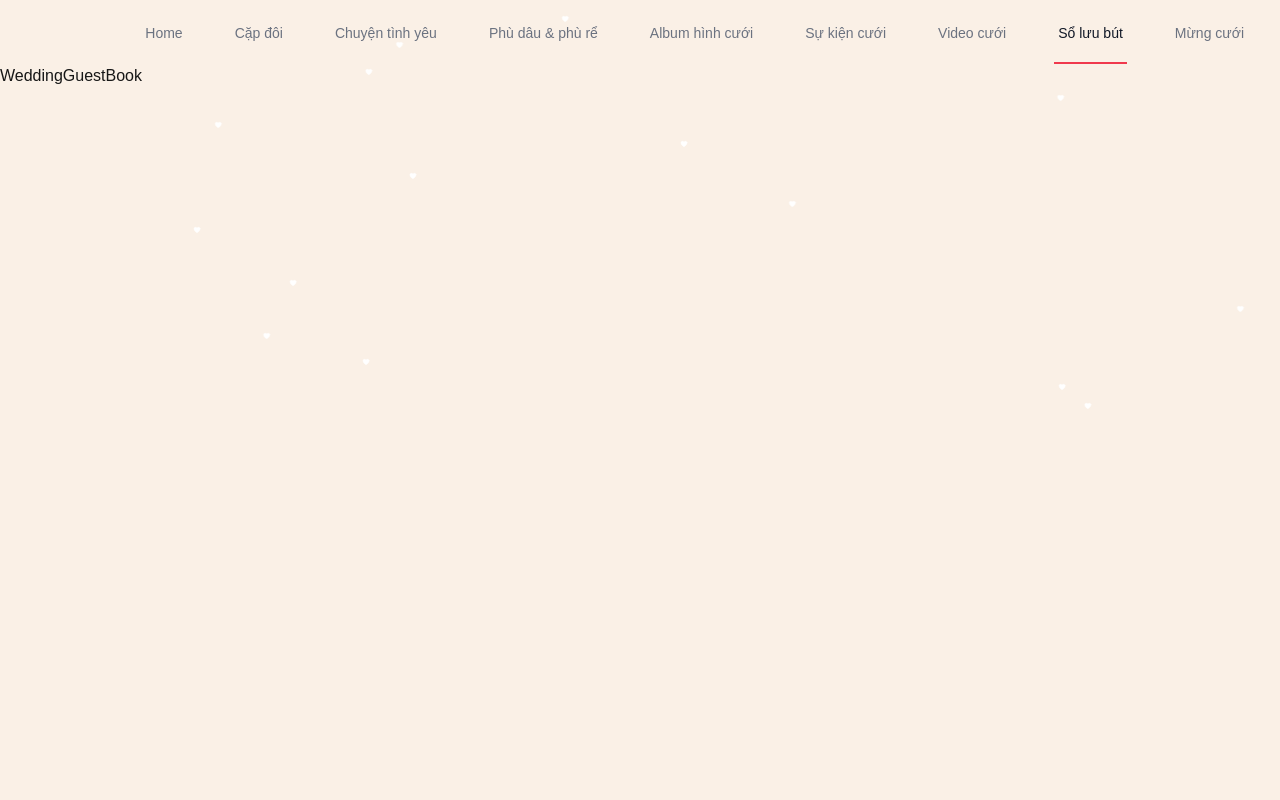
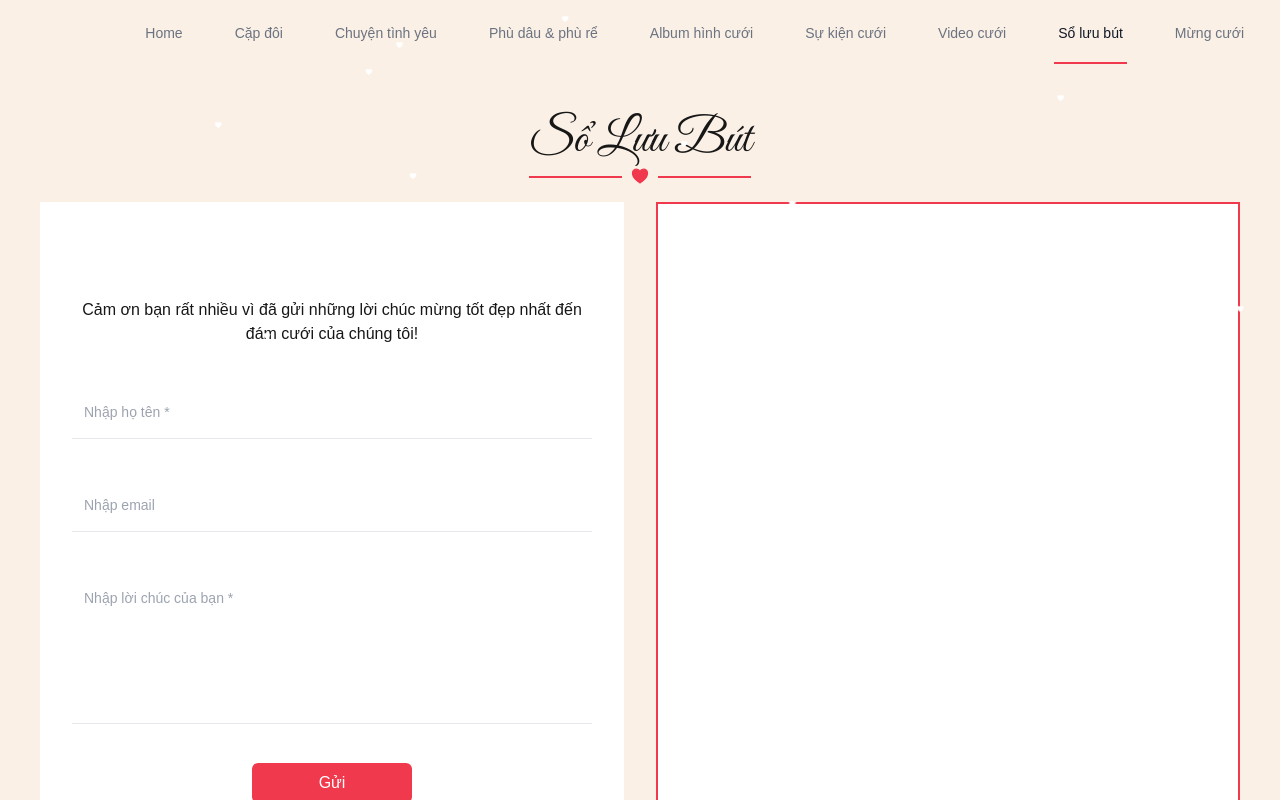
Before and after one commit to vgdackhai/wedding, a Next.js app: page /wedding-guest-book in a window 1280 px wide. Built offline with nearby package versions, Linux system fonts and the light colour scheme.

Commit message:
feat: congratulation maney

```diff
--- /dev/null
+++ b/src/app/congratulation/WalletItem.tsx
@@ -0,0 +1,56 @@
+import Image from "next/image";
+
+interface Props {
+  title: string;
+  qr: string;
+  bank: string;
+  name: string;
+  bankNumber: string;
+  bankBranch: string;
+  titleBgColor: string;
+  className?: string;
+}
+
+export const WalletItem = ({
+  bank,
+  bankBranch,
+  bankNumber,
+  name,
+  qr,
+  title,
+  titleBgColor,
+  className,
+}: Props) => {
+  return (
+    <div
+      className={`relative p-8 bg-white shadow-sm hover:shadow-md ${className}`}
+    >
+      <div
+        className={`absolute top-0 left-1/2 bg-[${titleBgColor}] -translate-y-1/2 -translate-x-1/2 p-2 px-4 rounded-md uppercase text-lg text-white`}
+      >
+        {title}
+      </div>
+      <div className="flex flex-col justify-center items-center gap-2">
+        <div className="relative w-40 aspect-square my-4 border">
+          <Image src={qr} fill alt="" className="object-cover" />
+        </div>
+        <div>
+          <span>Ngân hàng:</span>
+          <span className="font-semibold"> {bank}</span>
+        </div>
+        <div>
+          <span>Tên tài khoản:</span>
+          <span className="font-semibold"> {name}</span>
+        </div>
+        <div>
+          <span>Số tài khảo:</span>
+          <span className="font-semibold"> {bankNumber}</span>
+        </div>
+        <div>
+          <span>Chi nhánh:</span>
+          <span className="font-semibold"> {bankBranch}</span>
+        </div>
+      </div>
+    </div>
+  );
+};
--- /dev/null
+++ b/src/app/congratulation/layout.tsx
@@ -0,0 +1,10 @@
+import { PageWrapper } from "@/components/PageWrapper";
+import { ReactNode } from "react";
+
+interface Props {
+  children: ReactNode;
+}
+
+export default function Layout({ children }: Props) {
+  return <PageWrapper title="Mừng cưới">{children}</PageWrapper>;
+}
--- a/src/app/congratulation/page.tsx
+++ b/src/app/congratulation/page.tsx
@@ -1,3 +1,30 @@
+import { WalletItem } from "./WalletItem";
+
 export default function Congratulations() {
-    return <div>Congratulations</div>;
+  return (
+    <div className="grid grid-cols-1 sm:grid-cols-2 gap-8 w-full mt-4">
+      <WalletItem
+        title="Mừng cưới đến cô dâu"
+        bank="VPBank"
+        name="Tên nè"
+        bankNumber="Số nè"
+        bankBranch="Chi nhánh nè"
+        qr="/home.jpg"
+        key={"for-brides"}
+        titleBgColor="#f0394d"
+        className="animate-fade-right"
+      />
+      <WalletItem
+        title="Mừng cưới đến chú rể"
+        bank="VPBank"
+        name="Tên nè"
+        bankNumber="Số nè"
+        bankBranch="Chi nhánh nè"
+        qr="/home.jpg"
+        key={"for-grooms"}
+        titleBgColor="#07aeab"
+        className="animate-fade-left"
+      />
+    </div>
+  );
 }
--- /dev/null
+++ b/src/app/wedding-guest-book/MessageList.tsx
@@ -0,0 +1,3 @@
+export const MessageList = () => {
+  return <div className="bg-white border-2 border-[#f0394d]"></div>;
+};
--- /dev/null
+++ b/src/app/wedding-guest-book/SendMessageForm.tsx
@@ -0,0 +1,72 @@
+import { Input } from "@/components/Input";
+import { TextArea } from "@/components/TextArea";
+import { FormEvent, useState } from "react";
+
+interface FormData {
+  name: string;
+  email: string;
+  message: string;
+}
+
+export const SendMessageForm = () => {
+  const [formData, setFormData] = useState<FormData>({
+    name: "",
+    email: "",
+    message: "",
+  });
+
+  const handleChange = (
+    e: React.ChangeEvent<HTMLInputElement | HTMLTextAreaElement>
+  ) => {
+    setFormData({ ...formData, [e.target.name]: e.target.value });
+  };
+
+  const handleSubmit = (event: FormEvent) => {
+    event.preventDefault();
+    console.log(formData);
+  };
+
+  return (
+    <div className="bg-white w-full p-8 py-16">
+      <div className="text-center py-8">
+        Cảm ơn bạn rất nhiều vì đã gửi những lời chúc mừng tốt đẹp nhất đến đám
+        cưới của chúng tôi!
+      </div>
+      <form className="space-y-8" onSubmit={handleSubmit}>
+        <Input
+          id="name"
+          name="name"
+          aria-label="Name"
+          label="Nhập họ tên *"
+          required
+          value={formData.name}
+          onChange={handleChange}
+        />
+        <Input
+          id="email"
+          name="email"
+          aria-label="email"
+          label="Nhập email"
+          value={formData.email}
+          onChange={handleChange}
+        />
+        <TextArea
+          label="Nhập lời chúc của bạn *"
+          required
+          id="message"
+          name="message"
+          value={formData.message}
+          onChange={handleChange}
+        />
+        <div className="w-full flex items-center justify-center">
+          <button
+            type="submit"
+            className="bg-[#f0394d] text-white py-2 min-w-40 rounded-md hover:bg-opacity-80"
+          >
+            Gửi
+          </button>
+        </div>
+      </form>
+    </div>
+  );
+};
--- /dev/null
+++ b/src/app/wedding-guest-book/layout.tsx
@@ -0,0 +1,10 @@
+import { PageWrapper } from "@/components/PageWrapper";
+import { ReactNode } from "react";
+
+interface Props {
+  children: ReactNode;
+}
+
+export default function Layout({ children }: Props) {
+  return <PageWrapper title="Sổ Lưu Bút">{children}</PageWrapper>;
+}
--- a/src/app/wedding-guest-book/page.tsx
+++ b/src/app/wedding-guest-book/page.tsx
@@ -1,3 +1,13 @@
+"use client";
+
+import { MessageList } from "./MessageList";
+import { SendMessageForm } from "./SendMessageForm";
+
 export default function WeddingGuestBook() {
-    return <div>WeddingGuestBook</div>
+  return (
+    <div className="grid grid-cols-1 sm:grid-cols-2 gap-8 w-full animate-fade-up">
+      <SendMessageForm />
+      <MessageList />
+    </div>
+  );
 }
--- /dev/null
+++ b/src/components/Input/index.tsx
@@ -0,0 +1,34 @@
+import {
+  DetailedHTMLProps,
+  InputHTMLAttributes,
+  ReactNode,
+  useEffect,
+  useRef,
+  useState,
+} from "react";
+
+interface InputProps
+  extends DetailedHTMLProps<
+    InputHTMLAttributes<HTMLInputElement>,
+    HTMLInputElement
+  > {
+  label?: ReactNode;
+}
+
+export const Input = ({ label, ...rest }: InputProps) => {
+  return (
+    <div className="relative block">
+      <input
+        {...rest}
+        className="w-full border-b px-2 py-3 pt-6 focus:outline-none peer"
+        placeholder={rest.placeholder ?? " "}
+      />
+      <label
+        htmlFor={rest.id}
+        className="absolute text-sm top-0 left-0 text-gray-400 cursor-text peer-focus:inset-0 peer-placeholder-shown:top-6 peer-placeholder-shown:left-3 peer-focus:text-black duration-200 transition-all"
+      >
+        {label || rest.name}
+      </label>
+    </div>
+  );
+};
--- /dev/null
+++ b/src/components/TextArea/index.tsx
@@ -0,0 +1,27 @@
+import { DetailedHTMLProps, ReactNode, TextareaHTMLAttributes } from "react";
+
+interface TextareaProps
+  extends DetailedHTMLProps<
+    TextareaHTMLAttributes<HTMLTextAreaElement>,
+    HTMLTextAreaElement
+  > {
+  label?: ReactNode;
+}
+
+export const TextArea = ({ label, ...rest }: TextareaProps) => {
+  return (
+    <div className="relative block">
+      <textarea
+        {...rest}
+        className="h-40 w-full border-b resize-none px-3 text-sm focus:outline-none pt-6 peer"
+        placeholder={rest.placeholder ?? " "}
+      ></textarea>
+      <label
+        htmlFor={rest.id}
+        className="absolute text-sm top-0 left-0 text-gray-400 cursor-text peer-focus:inset-0 peer-placeholder-shown:top-6 peer-placeholder-shown:left-3 peer-focus:text-black duration-200 transition-all"
+      >
+        {label || rest.name}
+      </label>
+    </div>
+  );
+};
```
